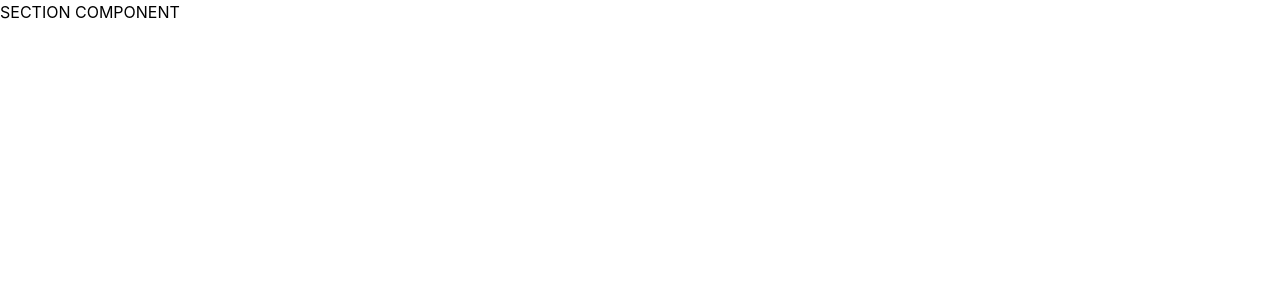
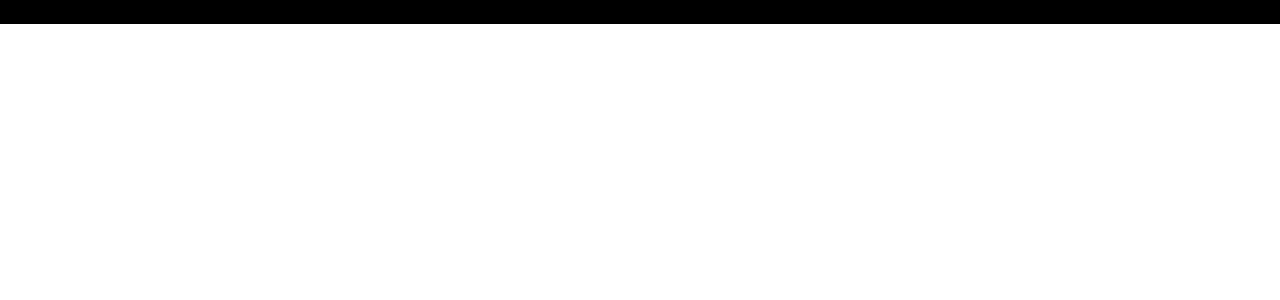
Before and after one commit to workshopapps/investment.web, a React (Create React App) app in the folder frontend/: page /about in a window 1280 px wide. Shown: the top 300 px of the page. Built offline with nearby package versions, Linux system fonts and the light colour scheme.

Commit message:
project init with storybook, eslint & prettier rules

```diff
--- a/frontend/src/pages/about/index.js
+++ b/frontend/src/pages/about/index.js
@@ -3,9 +3,9 @@ import Section from '../../components/about/MiddleSection';
 
 const AboutPage = () => {
     return (
-        <>
+        <div className="bg-[#000000]">
             <Section />
-        </>
+        </div>
     );
 };
 
```
Also changed, not shown: frontend/.eslintrc.json.
